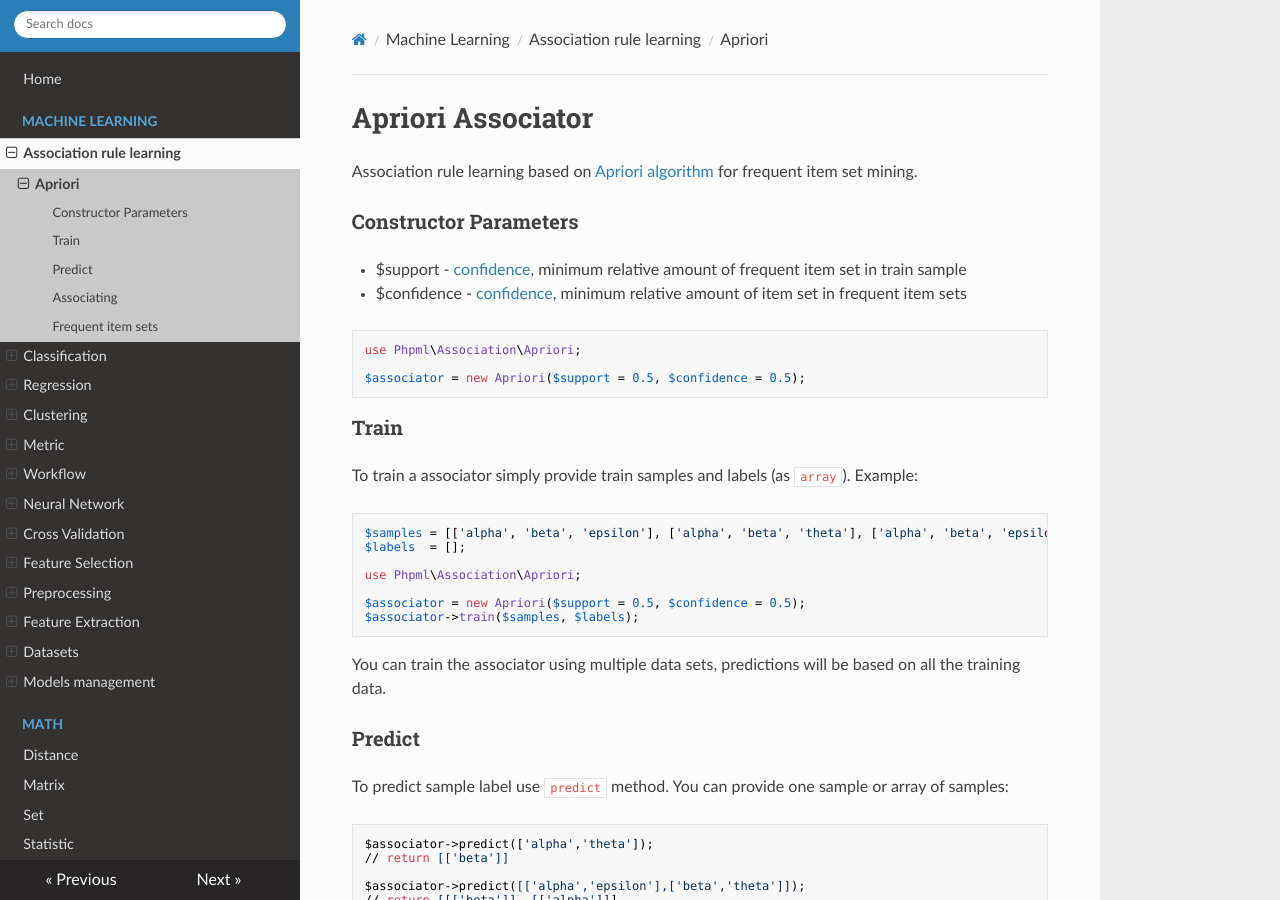
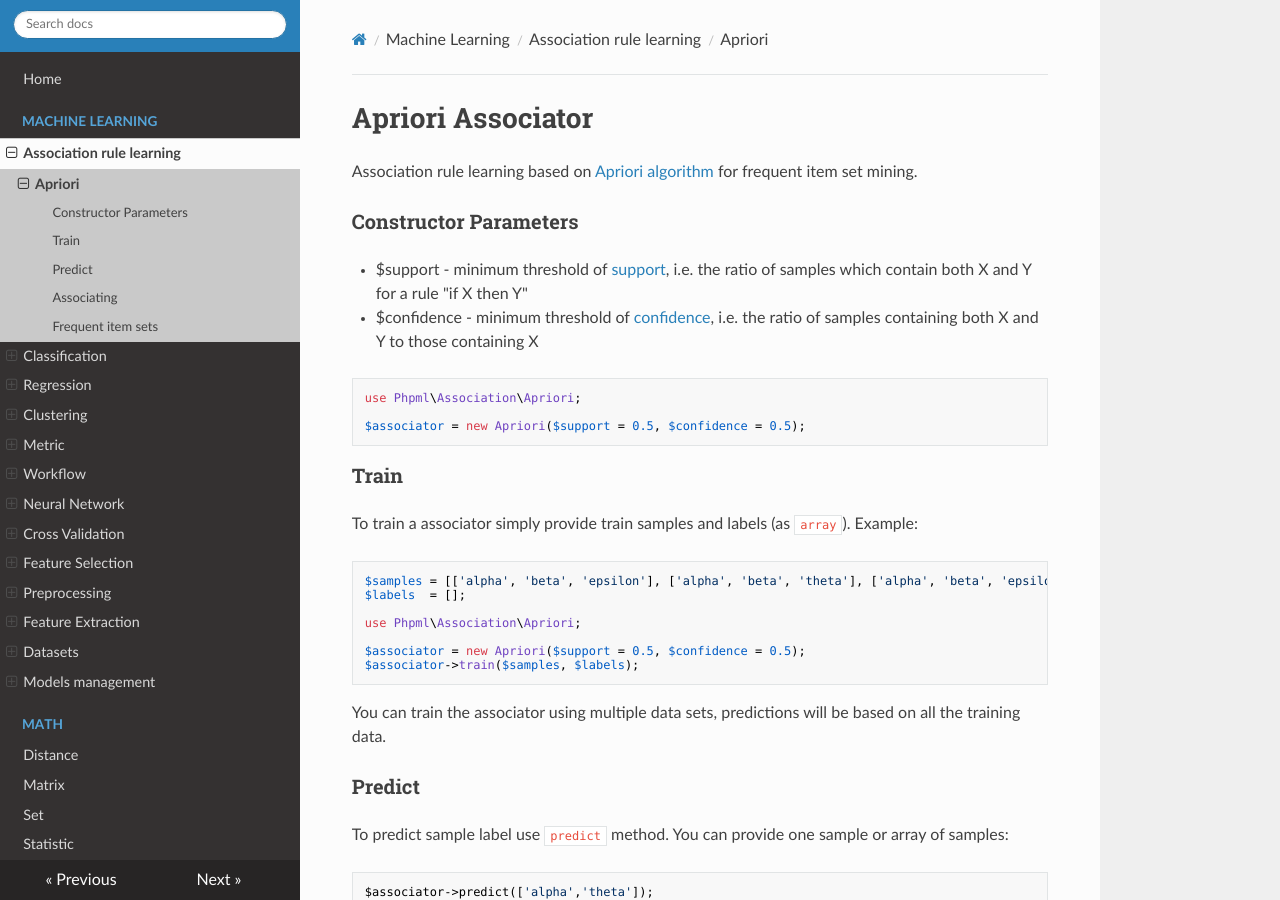
Before and after one commit to jorgecasas/php-ml, an MkDocs documentation site: the page built from docs/machine-learning/association/apriori.md, in a window 1280 px wide and 900 px high. Built offline with MkDocs 1.6.1, drawn with Linux system fonts in a browser that asks for light colours; nearby versions of some CDN libraries; old or Windows-style settings are respelled for this version of MkDocs.

Commit message:
Update apriori documentation (#245)
* Fix a wrong word

* More precise description about support and confidence

````diff
--- a/docs/machine-learning/association/apriori.md
+++ b/docs/machine-learning/association/apriori.md
@@ -4,8 +4,8 @@ Association rule learning based on [Apriori algorithm](https://en.wikipedia.org/
 
 ### Constructor Parameters
 
-* $support - [confidence](https://en.wikipedia.org/wiki/Association_rule_learning#Support), minimum relative amount of frequent item set in train sample
-* $confidence - [confidence](https://en.wikipedia.org/wiki/Association_rule_learning#Confidence), minimum relative amount of item set in frequent item sets
+* $support - minimum threshold of [support](https://en.wikipedia.org/wiki/Association_rule_learning#Support), i.e. the ratio of samples which contain both X and Y for a rule "if X then Y"
+* $confidence - minimum threshold of [confidence](https://en.wikipedia.org/wiki/Association_rule_learning#Confidence), i.e. the ratio of samples containing both X and Y to those containing X
 
 ```
 use Phpml\Association\Apriori;
````
